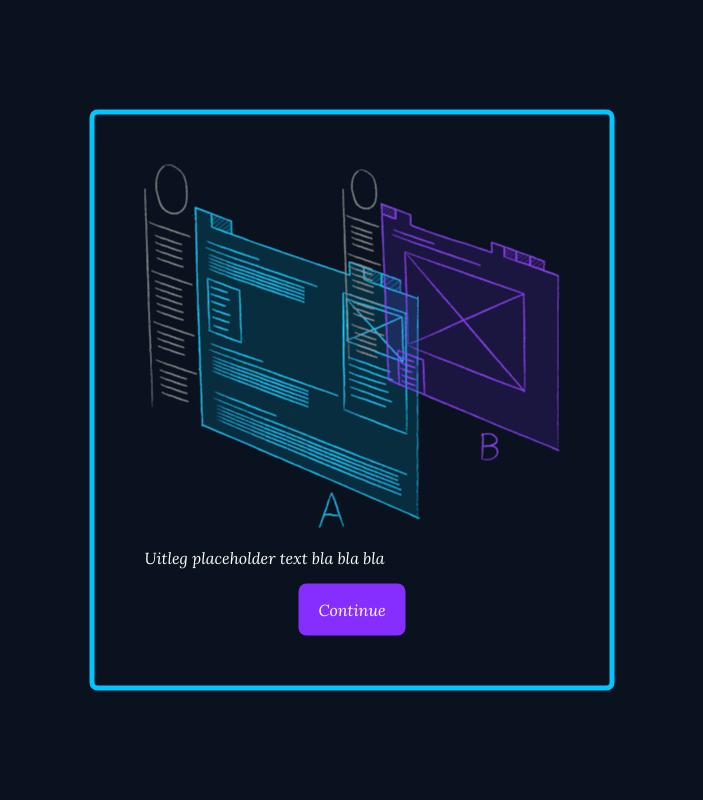
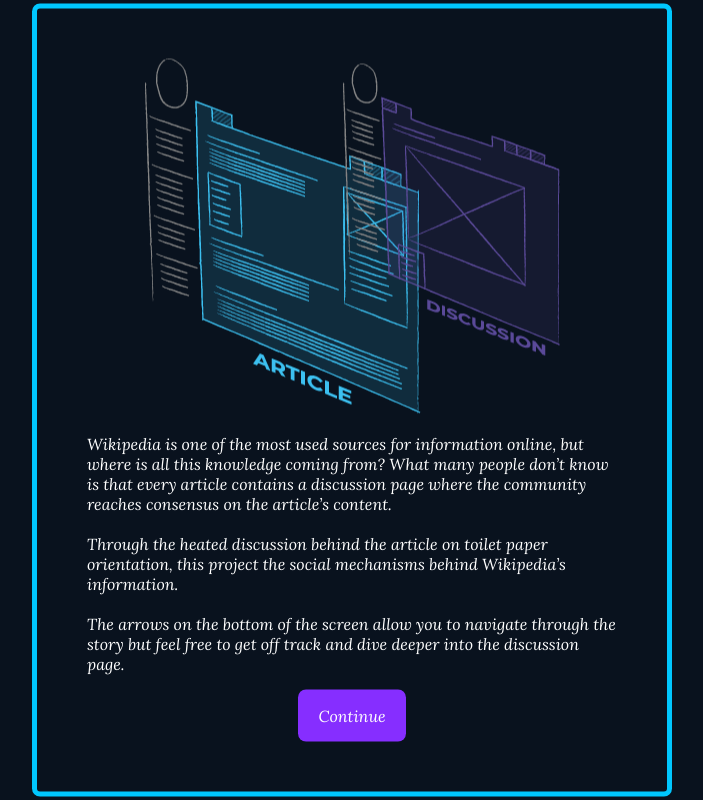
Before and after one commit to rubenb994/wiki-thesis, an Angular app: page /intro in a window 1280 px wide. Shown: the whole page, without its empty margins (288-991 px from the left). Built offline with nearby package versions, Linux system fonts and the light colour scheme; a web font is replaced by a local one.

Commit message:
Text introduction

```diff
--- a/src/app/components/intro/intro.component.html
+++ b/src/app/components/intro/intro.component.html
@@ -7,7 +7,10 @@
             </div>
 
             <div>
-                <p>Uitleg placeholder text bla bla bla</p>
+                <p>Wikipedia is one of the most used sources for information online, but where is all this knowledge coming from? What many people don’t know is that every article contains a discussion page where the community reaches consensus on the article’s content.<br><br>
+                    Through the heated discussion behind the article on toilet paper orientation, this project the social mechanisms behind Wikipedia’s information.  <br><br>
+                    The arrows on the bottom of the screen allow you to navigate through the story but feel free to get off track and dive deeper into the discussion page.<br>
+                    </p>
                 <div class="btn-text-center">
                     <button  class="introButton" (click)="onClickGoToMap()"><p>Continue</p></button>
                 </div>
```
Also changed, not shown: src/assets/images/Asset 6.png.
